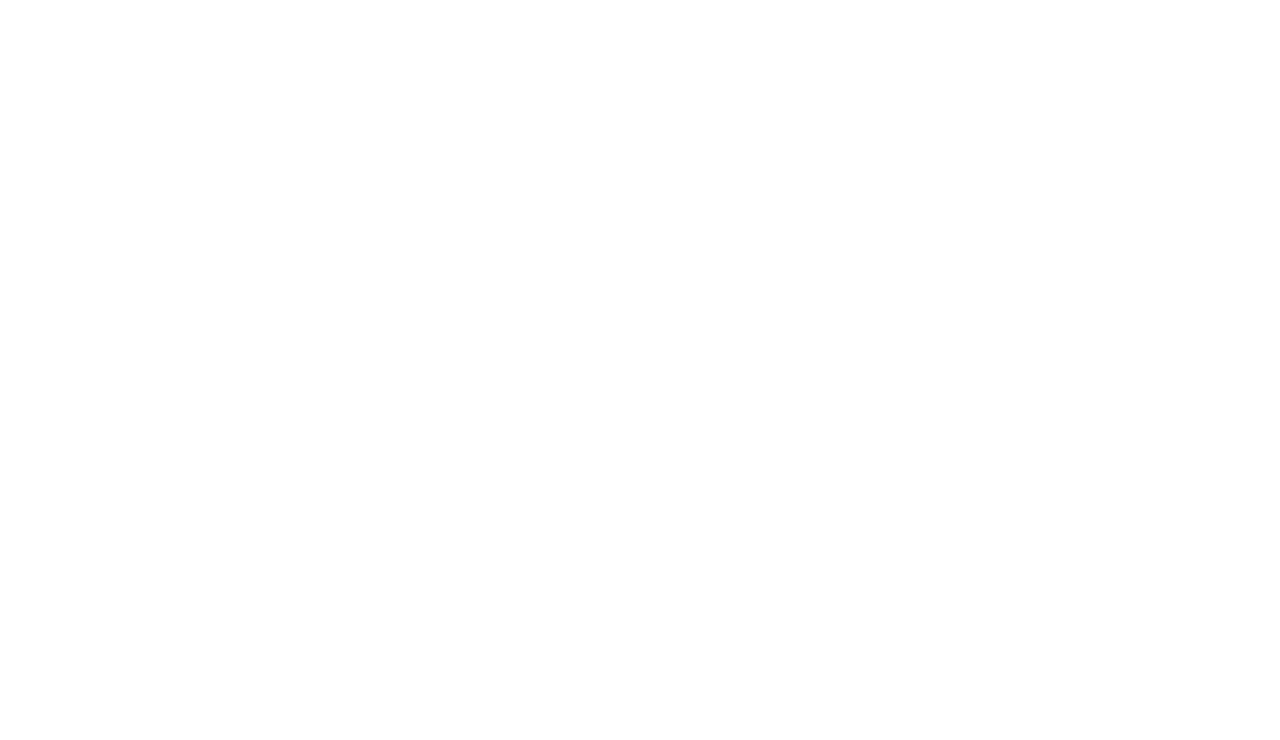
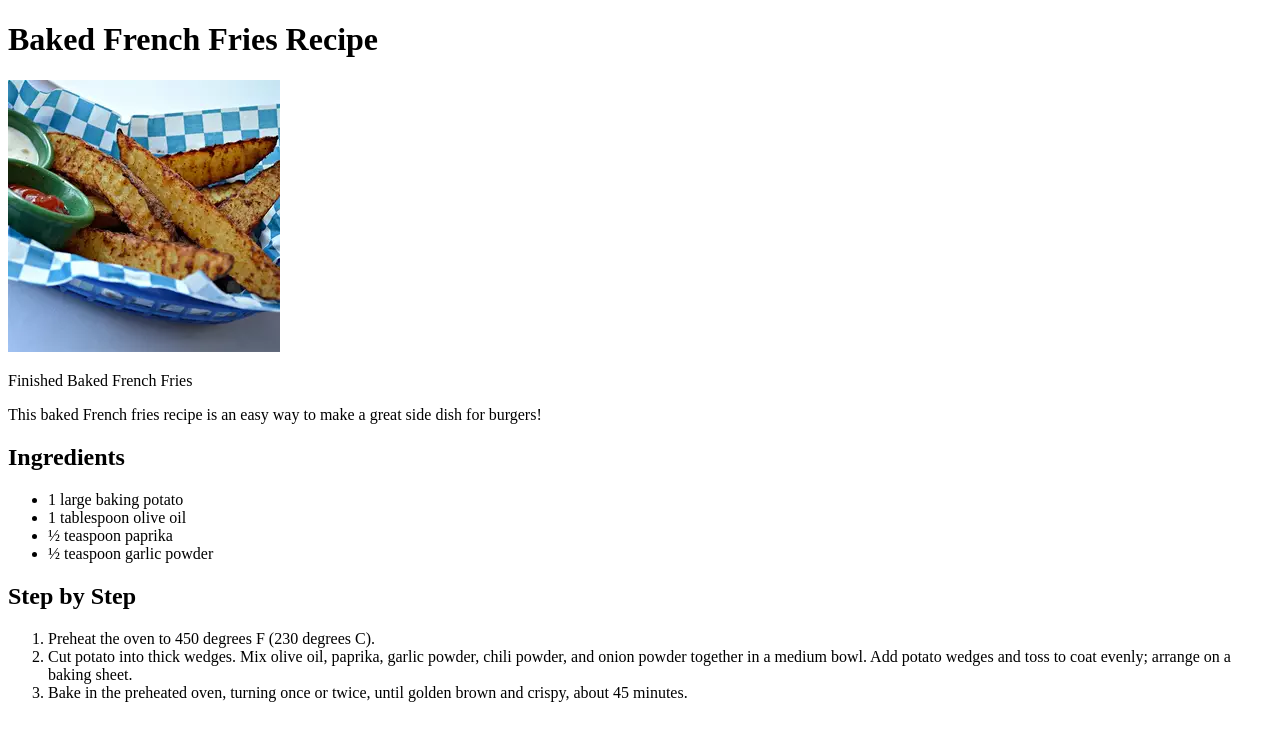
Before and after one commit to bdwat/odin-recipes, a plain HTML site: page recipes/bff.html in a window 1280 px wide. Drawn offline with Linux system fonts and the light colour scheme.

Commit message:
Added the Ingredients and step by step to bff.html

```diff
--- a/recipes/bff.html
+++ b/recipes/bff.html
@@ -0,0 +1,30 @@
+<!DOCTYPE html>
+<html lang="en">
+<head>
+    <meta charset="UTF-8">
+    <meta http-equiv="X-UA-Compatible" content="IE=edge">
+    <meta name="viewport" content="width=device-width, initial-scale=1.0">
+    <title>Baked French Fries</title>
+</head>
+<body>
+    <h1>Baked French Fries Recipe</h1>
+      <img src="../img/image.webp" alt="Baked French Fries photo">
+        <p>Finished Baked French Fries</p>
+
+        <p>This baked French fries recipe is an easy way to make a great side dish for burgers! </p>
+          <h2>Ingredients</h2>
+            <ul>
+                <li>1 large baking potato </li>
+                <li>1 tablespoon olive oil </li>
+                <li>½ teaspoon paprika </li>
+                <li>½ teaspoon garlic powder </li>
+            </ul>
+
+            <h2>Step by Step</h2>
+              <ol>
+                <li>Preheat the oven to 450 degrees F (230 degrees C).</li>
+                <li>Cut potato into thick wedges. Mix olive oil, paprika, garlic powder, chili powder, and onion powder together in a medium bowl. Add potato wedges and toss to coat evenly; arrange on a baking sheet.</li>
+                <li>Bake in the preheated oven, turning once or twice, until golden brown and crispy, about 45 minutes.</li>
+              </ol>
+</body>
+</html>
```
Also changed, not shown: index.html (+1 -0 lines).
